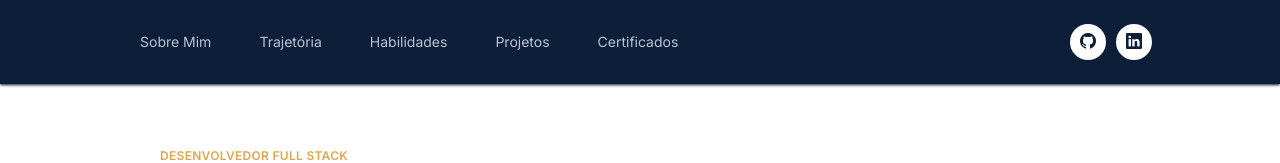
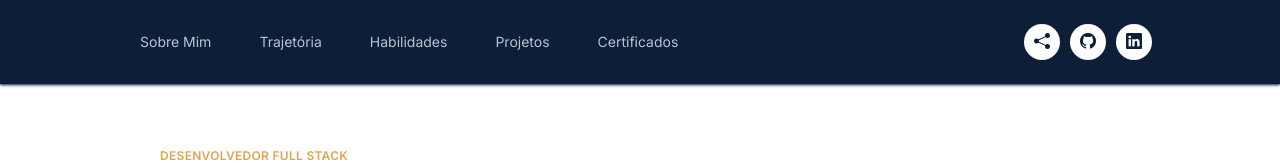
Before and after one commit to DiegoAraaujo/portfolio, a React (Vite) app: page / in a window 1280 px wide. Shown: the top 163 px of the page. Built offline with nearby package versions, Linux system fonts and the light colour scheme; some icons are missing.

Commit message:
feat: add share button and toast feedback

```diff
--- a/package.json
+++ b/package.json
@@ -15,6 +15,7 @@
     "react": "^19.2.7",
     "react-dom": "^19.2.7",
     "react-router-dom": "^7.18.1",
+    "sonner": "^2.0.7",
     "tailwindcss": "^4.3.3"
   },
   "devDependencies": {
--- a/src/App.tsx
+++ b/src/App.tsx
@@ -9,11 +9,13 @@ import TimelineDetail from './sections/timeline/components/TimelineDetail'
 import ProjectDetail from './sections/Projects/components/ProjectDetail'
 import { BrowserRouter, Route, Routes } from 'react-router-dom'
 import ScrollToTop from './components/ScrollToTop'
+import { Toaster } from 'sonner'
 
 const App = () => {
   return (
     <div className="page-bg">
       <BrowserRouter>
+        <Toaster />
         <ScrollToTop />
 
         <Header />
--- a/src/components/Header.tsx
+++ b/src/components/Header.tsx
@@ -1,4 +1,5 @@
 import { useRef, useState } from 'react'
+import { toast } from 'sonner'
 
 const NAV_LINKS = [
   { href: '#about', label: 'Sobre Mim' },
@@ -25,6 +26,27 @@ export const Header = () => {
     setMenuOpen(false)
   }
 
+  const handleShare = async () => {
+    const shareData = {
+      title: 'José Diêgo Araújo | Portfólio',
+      text: 'Confira meu portfólio!',
+      url: window.location.href,
+    }
+
+    try {
+      if (navigator.share) {
+        await navigator.share(shareData)
+        return
+      }
+
+      await navigator.clipboard.writeText(window.location.href)
+
+      toast.success('Link copiado com sucesso!')
+    } catch (error) {
+      console.error('Erro ao compartilhar:', error)
+    }
+  }
+
   const moveIndicator = (target: HTMLElement, href: string) => {
     if (!navRef.current) return
 
@@ -48,7 +70,7 @@ export const Header = () => {
             setIndicator(null)
             setActiveLink(null)
           }}
-          className="relative hidden gap-6 text-sm text-[#B9C4D2] sm:flex"
+          className="relative hidden gap-6 text-sm text-[#B9C4D2] md:flex"
         >
           {indicator && (
             <span
@@ -80,7 +102,16 @@ export const Header = () => {
           ))}
         </ul>
 
-        <div className="hidden items-center gap-2.5 sm:flex">
+        <div className="hidden items-center gap-2.5 md:flex">
+          <button
+            type="button"
+            onClick={handleShare}
+            aria-label="Compartilhar portfólio"
+            title="Compartilhar"
+            className="text-navy-deep hover:bg-ice flex h-9 w-9 shrink-0 cursor-pointer items-center justify-center rounded-full bg-white transition-colors"
+          >
+            <i className="bi bi-share-fill" />
+          </button>
           <a
             href="https://github.com/DiegoAraaujo"
             target="_blank"
@@ -103,7 +134,7 @@ export const Header = () => {
         </div>
       </div>
 
-      <div className="flex w-full justify-end sm:hidden">
+      <div className="flex w-full justify-end md:hidden">
         <button
           type="button"
           aria-label="Abrir menu"
@@ -157,6 +188,15 @@ export const Header = () => {
         </nav>
 
         <div className="mt-auto flex gap-3 border-t border-white/10 pt-6">
+          <button
+            type="button"
+            onClick={handleShare}
+            aria-label="Compartilhar portfólio"
+            title="Compartilhar"
+            className="text-navy-deep hover:bg-ice flex h-10 w-10 items-center justify-center rounded-full bg-white transition-colors"
+          >
+            <i className="bi bi-share-fill text-lg" />
+          </button>
           <a
             href="https://github.com/DiegoAraaujo"
             target="_blank"
```
Also changed, not shown: 1 other file (tests, documents, lock files or other folders).
